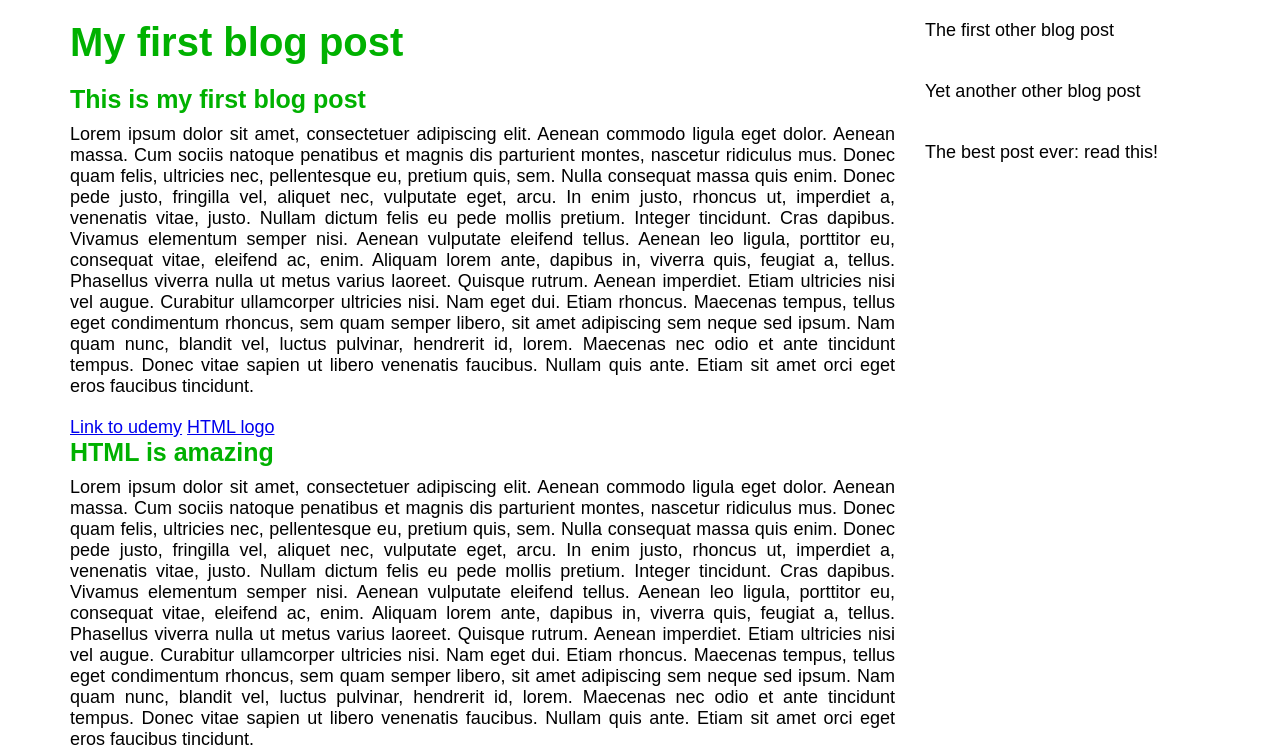
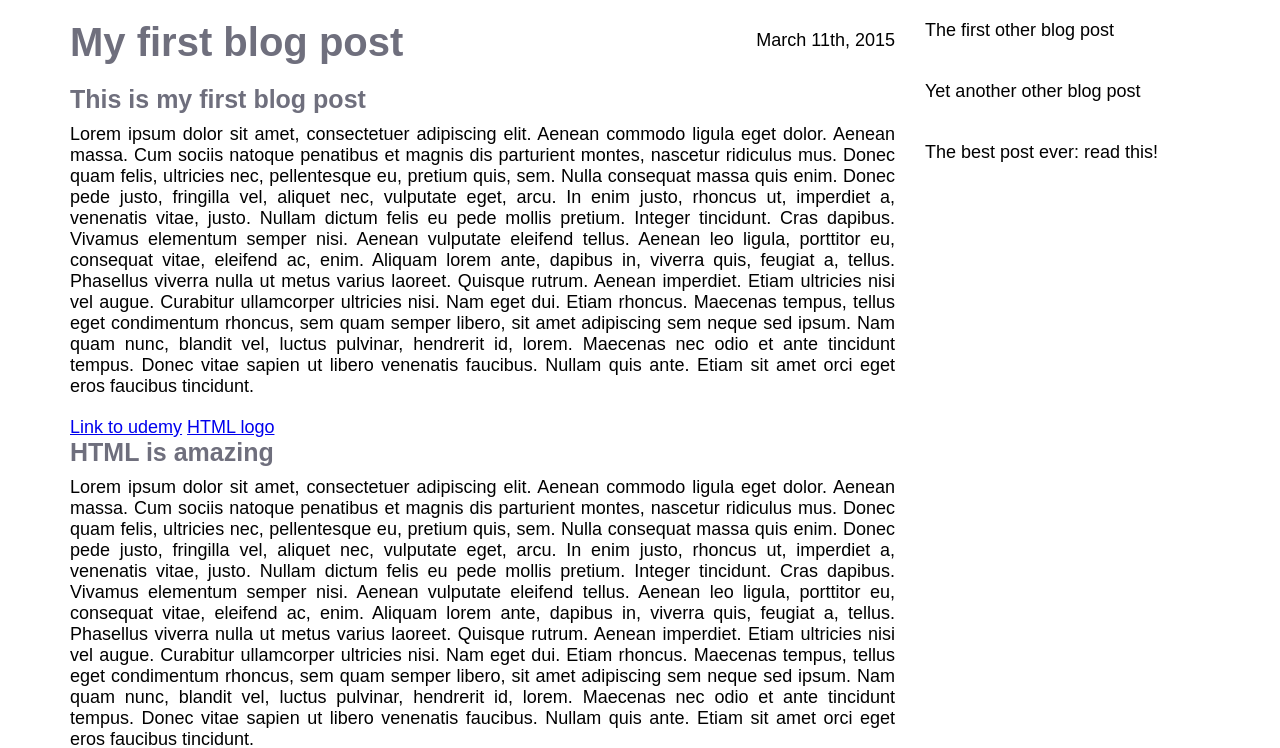
Before and after one commit to bobbyfengb1124/HTML5-CSS-JQuery, a plain HTML site: page index.html in a window 1280 px wide. Shown: the top 748 px of the page. Drawn offline with Linux system fonts and the light colour scheme.

Commit message:
absolute position and relative position

```diff
--- a/index.html
+++ b/index.html
@@ -9,6 +9,7 @@
         <div class="container">
             <div class="blog-post">
                 <h1>My first blog post</h1>
+                <p class="date">March 11th, 2015</p>
                 <h2>This is my first blog post</h2>
                 <p class="main-text">
                     Lorem ipsum dolor sit amet, consectetuer adipiscing elit. Aenean commodo ligula eget dolor. Aenean massa. Cum sociis natoque penatibus et magnis dis parturient montes, nascetur ridiculus mus. Donec quam felis, ultricies nec, pellentesque eu, pretium quis, sem. Nulla consequat massa quis enim. Donec pede justo, fringilla vel, aliquet nec, vulputate eget, arcu. In enim justo, rhoncus ut, imperdiet a, venenatis vitae, justo. Nullam dictum felis eu pede mollis pretium. Integer tincidunt. Cras dapibus. Vivamus elementum semper nisi. Aenean vulputate eleifend tellus. Aenean leo ligula, porttitor eu, consequat vitae, eleifend ac, enim. Aliquam lorem ante, dapibus in, viverra quis, feugiat a, tellus. Phasellus viverra nulla ut metus varius laoreet. Quisque rutrum. Aenean imperdiet. Etiam ultricies nisi vel augue. Curabitur ullamcorper ultricies nisi. Nam eget dui. Etiam rhoncus. Maecenas tempus, tellus eget condimentum rhoncus, sem quam semper libero, sit amet adipiscing sem neque sed ipsum. Nam quam nunc, blandit vel, luctus pulvinar, hendrerit id, lorem. Maecenas nec odio et ante tincidunt tempus. Donec vitae sapien ut libero venenatis faucibus. Nullam quis ante. Etiam sit amet orci eget eros faucibus tincidunt.
--- a/style.css
+++ b/style.css
@@ -17,6 +17,7 @@ body {
 
 h1, h2 {
     color: #00b100;
+    color: #6f6f7d;
 }
 
 h1 {
@@ -50,6 +51,7 @@ h2 {
     width: 75%;
     float: left;
     padding-right: 30px;
+    position: relative;
 }
 
 .blog-post img {
@@ -77,3 +79,10 @@ h2 {
 .other {
     margin-bottom: 40px;
 }
+
+.date {
+    position: absolute;
+    top: 10px;
+    right: 30px;
+
+}
```
